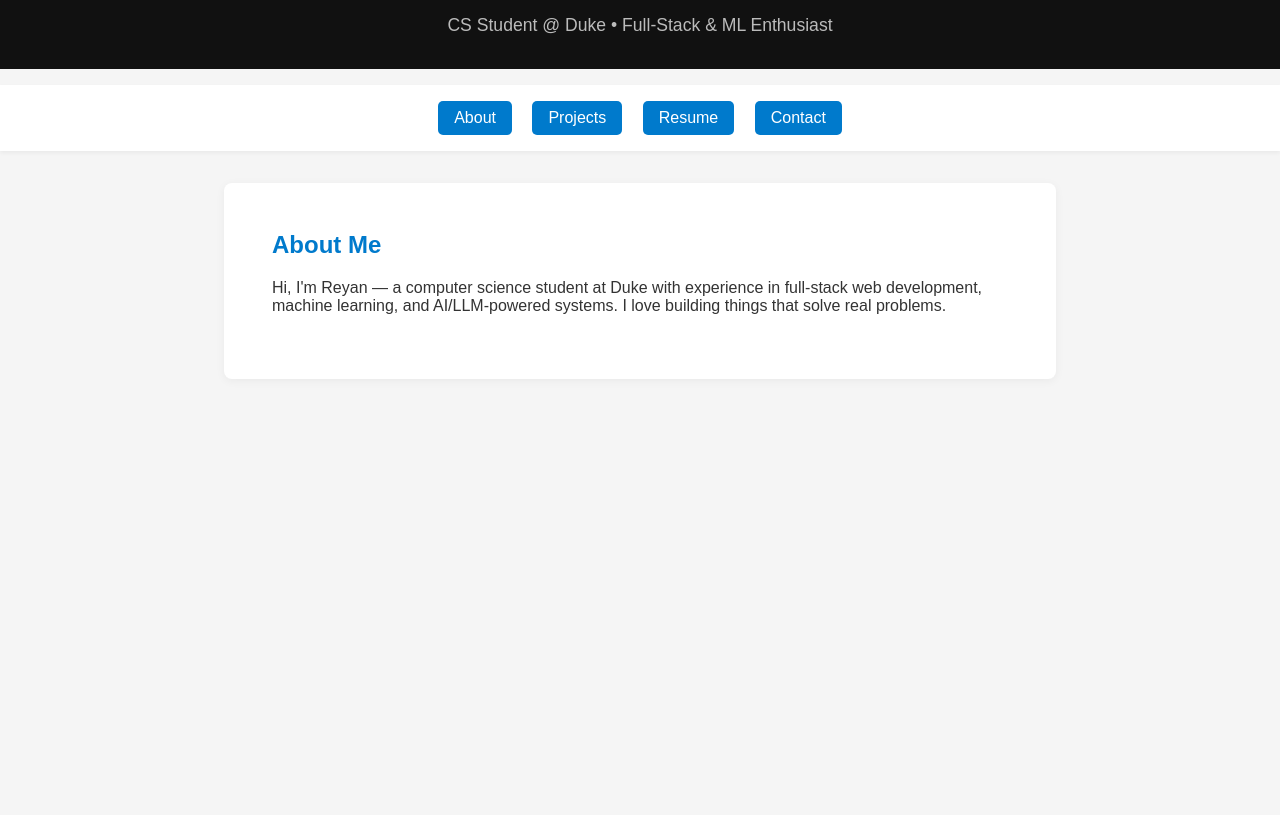
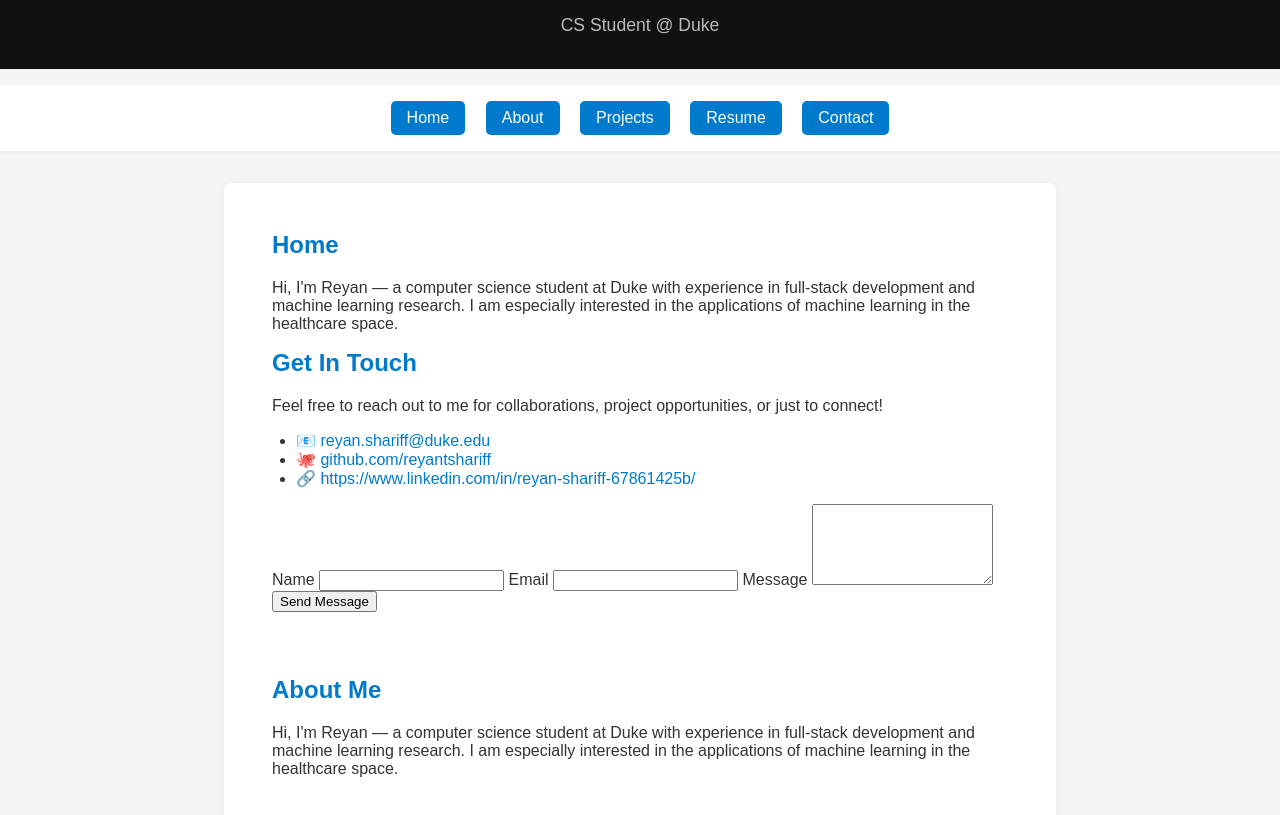
Before and after one commit to reyantshariff/reyantshariff.github.io, a plain HTML site: page index.html in a window 1280 px wide. Shown: the part 59-874 px from the top of the page. Before the commit the page ends 800 px from the top, so only its background shows below. Drawn offline with Linux system fonts and the light colour scheme.

Commit message:
Add contact section

```diff
--- a/index.html
+++ b/index.html
@@ -43,10 +43,11 @@
 <body>
   <header>
     <h1>Reyan Shariff</h1>
-    <p>CS Student @ Duke • Full-Stack & ML Enthusiast</p>
+    <p>CS Student @ Duke</p>
   </header>
 
   <nav>
+     <button onclick="showSection('home')">Home</button>
     <button onclick="showSection('about')">About</button>
     <button onclick="showSection('projects')">Projects</button>
     <button onclick="showSection('resume')">Resume</button>
@@ -54,16 +55,45 @@
   </nav>
 
   <main>
+    <section id="home" class="active">
+      <h2>Home</h2>
+      <p>Hi, I'm Reyan — a computer science student at Duke with experience in full-stack development and machine learning research. I am especially interested in the applications of machine learning in the healthcare space.</p>
+    <div class="contact-container">
+    <div class="contact-left">
+      <h2>Get In Touch</h2>
+      <p>Feel free to reach out to me for collaborations, project opportunities, or just to connect!</p>
+      <ul class="contact-info">
+        <li>📧 <a href="mailto:reyan.shariff@duke.edu">reyan.shariff@duke.edu</a></li>
+        <li>🐙 <a href="https://github.com/reyantshariff" target="_blank">github.com/reyantshariff</a></li>
+        <li>🔗 <a href="linkedin.com/in/reyan-shariff" target="_blank">https://www.linkedin.com/in/reyan-shariff-67861425b/</a></li>
+      </ul>
+    </div>
+    <div class="contact-right">
+      <form>
+        <label for="name">Name</label>
+        <input type="text" id="name" name="name" required>
+
+        <label for="email">Email</label>
+        <input type="email" id="email" name="email" required>
+
+        <label for="message">Message</label>
+        <textarea id="message" name="message" rows="5" required></textarea>
+
+        <button type="submit">Send Message</button>
+      </form>
+    </div>
+  </div>
+
+    </section>
     <section id="about" class="active">
       <h2>About Me</h2>
-      <p>Hi, I'm Reyan — a computer science student at Duke with experience in full-stack web development, machine learning, and AI/LLM-powered systems. I love building things that solve real problems.</p>
+      <p>Hi, I'm Reyan — a computer science student at Duke with experience in full-stack development and machine learning research. I am especially interested in the applications of machine learning in the healthcare space.</p>
     </section>
 
     <section id="projects">
       <h2>Projects</h2>
       <ul>
-        <li><strong>P300 Speller:</strong> EEG-based ML system for ALS patients – <a href="https://github.com/reyantshariff/p300-speller">GitHub</a></li>
-        <li><strong>Platformer Game Engine:</strong> Built with JavaFX and command pattern – <a href="#">Demo</a></li>
+        <li><strong>Cellular Automata:</strong> Built with JavaFX and command pattern – <a href="#">Demo</a></li>
         <li><strong>Sustainable Recipe Generator:</strong> LLM-powered food recommender using OpenAI API – <a href="#">GitHub</a></li>
       </ul>
     </section>
@@ -71,13 +101,6 @@
     <section id="resume">
       <h2>Resume</h2>
       <p><a href="resume.pdf" target="_blank">View/Download Resume (PDF)</a></p>
-    </section>
-
-    <section id="contact">
-      <h2>Contact</h2>
-      <p>Email: <a href="mailto:reyan.shariff@duke.edu">reyan.shariff@duke.edu</a></p>
-      <p>GitHub: <a href="https://github.com/reyantshariff" target="_blank">github.com/reyantshariff</a></p>
-      <p>LinkedIn: <a href="https://linkedin.com/in/reyan-shariff" target="_blank">linkedin.com/in/reyan-shariff</a></p>
     </section>
   </main>
 
```
